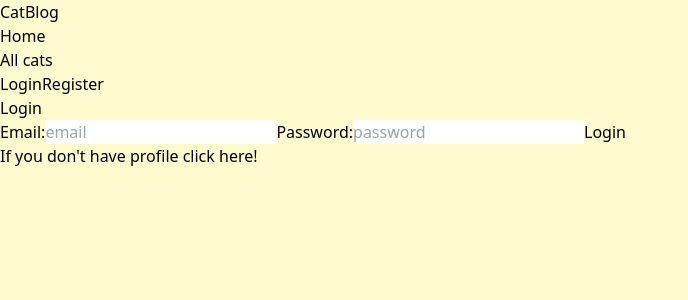
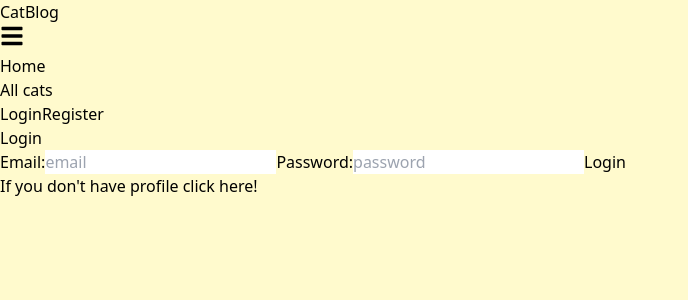
Before and after one commit to IvonaPuncheva/cat-blog, a React (Vite) app in the folder client/: page /login in a window 1280 px wide. Shown: the top 300 px of the page, without its empty margins (0-688 px from the left). Built offline with nearby package versions, Linux system fonts and the light colour scheme.

Commit message:
added NotFound page

```diff
--- a/client/package.json
+++ b/client/package.json
@@ -10,10 +10,11 @@
     "preview": "vite preview"
   },
   "dependencies": {
+    "cat-blog": "file:..",
     "react": "^18.3.1",
     "react-dom": "^18.3.1",
-    "react-router-dom": "^6.25.1",
-    "cat-blog": "file:.."
+    "react-icons": "^5.3.0",
+    "react-router-dom": "^6.25.1"
   },
   "devDependencies": {
     "@types/react": "^18.3.3",
--- a/client/src/App.jsx
+++ b/client/src/App.jsx
@@ -11,6 +11,7 @@ import { AuthContextProvider } from './context/AuthContext';
 import CatEdit from './components/cat-edit/CatEdit';
 import AuthGuard from "./components/guards/authGuard"
 import NotauthGuard from "./components/guards/notAuthGuard"
+import NotFound from "./components/notFound/NotFound"
 
 
 function App() {
@@ -42,6 +43,10 @@ function App() {
 
             </Route>
 
+            <Route path="*" element={<NotFound/>}>
+
+            </Route>
+
           </Routes>
         </main>
       </div>
--- a/client/src/components/header/Header.jsx
+++ b/client/src/components/header/Header.jsx
@@ -1,17 +1,13 @@
-
 import { useAuthContext } from "../../context/AuthContext.jsx";
-
-// import { FaSearch } from 'react-icons/fa';
 import { Link, useNavigate } from 'react-router-dom';
-import React, { useEffect, useState } from 'react';
-import {logout} from '../../api/authAPI.js'
+import React, { useState } from 'react';
+import { logout } from '../../api/authAPI.js';
+import { FaBars, FaTimes } from 'react-icons/fa';
 
 export default function Header() {
     const { isAuthenticated, changeAuthState } = useAuthContext();
-
-
+    const [isMenuOpen, setIsMenuOpen] = useState(false);
     const navigate = useNavigate();
-    console.log(isAuthenticated);
 
     const handleLogout = async () => {
         try {
@@ -22,10 +18,14 @@ export default function Header() {
                 accessToken: '',
                 isAuthenticated: false,
             });
-            navigate('/'); // Пренасочи потребителя към началната страница
+            navigate('/');
         } catch (error) {
             console.error('Error during logout:', error.message);
         }
+    };
+
+    const toggleMenu = () => {
+        setIsMenuOpen(!isMenuOpen);
     };
 
     return (
@@ -39,31 +39,33 @@ export default function Header() {
                     </h1>
                 </Link>
 
+                <button
+                    className="sm:hidden text-yellow-300 focus:outline-none"
+                    onClick={toggleMenu}
+                >
+                    {isMenuOpen ? <FaTimes size={24} /> : <FaBars size={24} />}
+                </button>
 
-
-            <ul className='flex gap-4'>
-                <Link to={'/'}>
-                    <li className='hidden sm:inline text-yellow-300 hover:underline'>Home</li>
+                <ul className={`flex flex-col sm:flex-row gap-4 absolute sm:static bg-slate-700 sm:bg-transparent w-full sm:w-auto sm:flex ${isMenuOpen ? 'top-12' : 'top-[-500px]'} transition-all duration-300`}>
+                    <Link to={'/'} onClick={toggleMenu}>
+                        <li className='text-yellow-300 hover:underline p-2'>Home</li>
                     </Link>
-                <Link to="/cats" className='hidden sm:inline text-yellow-300 hover:underline'>All cats</Link>
+                    <Link to="/cats" onClick={toggleMenu} className='text-yellow-300 hover:underline p-2'>All cats</Link>
                     {isAuthenticated
                         ? (
-                        <div id="user" className='flex gap-4'>
-                            <Link to="/cats/create" className='text-yellow-300 hover:underline'>Create Cat</Link>
-                            <Link to="/" onClick={handleLogout} className='text-yellow-300 hover:underline'>Logout</Link>
-
+                            <div id="user" className='flex flex-col sm:flex-row gap-4'>
+                                <Link to="/cats/create" onClick={toggleMenu} className='text-yellow-300 hover:underline p-2'>Create Cat</Link>
+                                <Link to="/" onClick={() => { handleLogout(); toggleMenu(); }} className='text-yellow-300 hover:underline p-2'>Logout</Link>
                             </div>
                         )
                         : (
-                        <div id="guest" className='flex gap-4'>
-                            <Link to="/login" className='hidden sm:inline text-yellow-300 hover:underline'>Login</Link>
-                            <Link to="/register" className='hidden sm:inline text-yellow-300 hover:underline'>Register</Link>
+                            <div id="guest" className='flex flex-col sm:flex-row gap-4'>
+                                <Link to="/login" onClick={toggleMenu} className='text-yellow-300 hover:underline p-2'>Login</Link>
+                                <Link to="/register" onClick={toggleMenu} className='text-yellow-300 hover:underline p-2'>Register</Link>
                             </div>
                         )
                     }
-
                 </ul>
-
             </div>
         </header>
     );
--- /dev/null
+++ b/client/src/components/notFound/NotFound.jsx
@@ -0,0 +1,27 @@
+import { Link } from "react-router-dom";
+
+const NotFound = () => {
+
+    return(
+     <>
+ <main className="grid min-h-full place-items-center px-6 py-24 sm:py-32 lg:px-8">
+        <div className="text-center">
+          <p className="text-6xl text-base font-semibold text-slate-500">404</p>
+          <h1 className="mt-4 text-3xl font-bold tracking-tight text-gray-900 sm:text-5xl">Page not found</h1>
+          <p className="mt-6 text-base leading-7 text-gray-600">Sorry, we couldn’t find the page you’re looking for.</p>
+          <div className="mt-10 flex items-center justify-center gap-x-6">
+            <Link
+              to="/"
+              className="rounded-md bg-indigo-600 px-3.5 py-2.5 text-sm font-semibold text-white shadow-sm hover:bg-indigo-500 focus-visible:outline focus-visible:outline-2 focus-visible:outline-offset-2 focus-visible:outline-indigo-600"
+            >
+              Go back home
+            </Link>
+
+          </div>
+        </div>
+      </main>
+</>
+    )
+}
+
+export default NotFound;
```
Also changed, not shown: 1 other file (tests, documents, lock files or other folders). Lines whose indentation alone changed are shown as unchanged.
